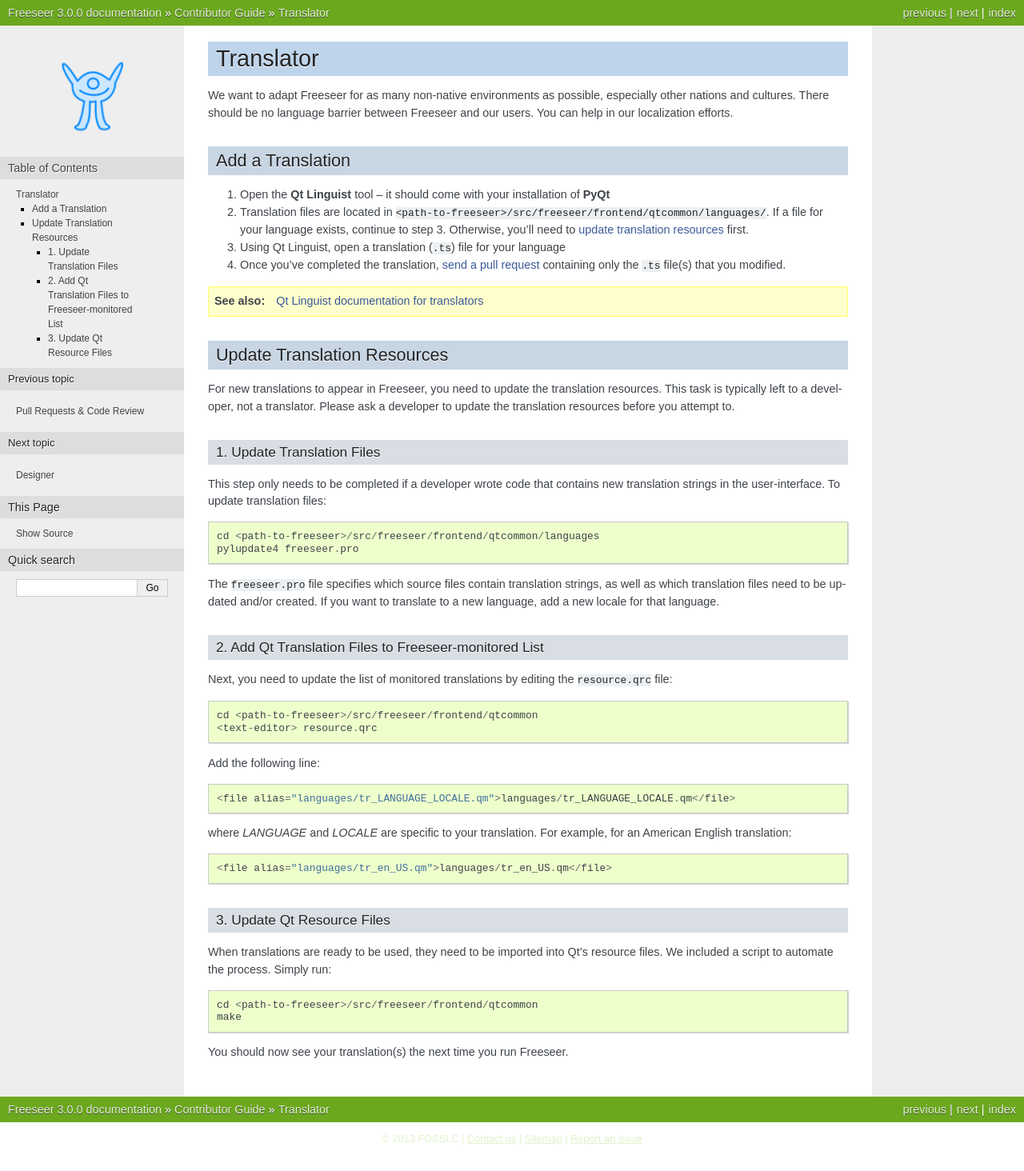
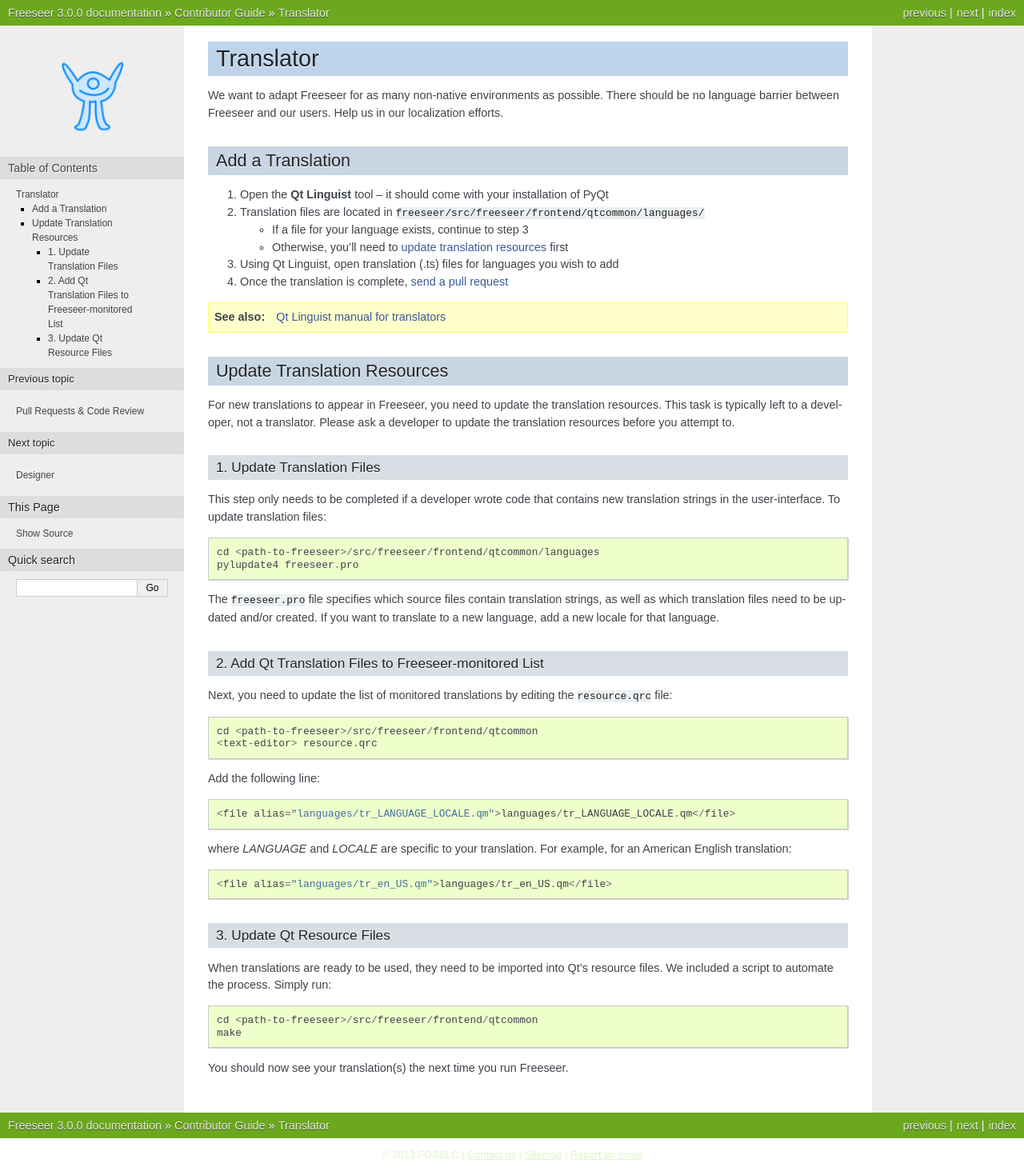
Before and after one commit to Freeseer/freeseer, a Sphinx documentation site: the page built from source/contribute/translation.rst, in a window 1280 px wide. Shown: the whole page at 80% size. Built offline with Sphinx 7.4.7, drawn with Linux system fonts in a browser that asks for light colours.

Commit message:
Improve steps to add a translation
- Also fix link to Qt Linguist manual

```diff
--- a/source/contribute/translation.rst
+++ b/source/contribute/translation.rst
@@ -1,32 +1,31 @@
 Translator
 ==========
 
-We want to adapt Freeseer for as many non-native environments as possible, especially other nations and cultures.
-There should be no language barrier between Freeseer and our users.
-You can help in our localization efforts.
-
+We want to adapt Freeseer for as many non-native environments as possible. There
+should be no language barrier between Freeseer and our users. Help us in our
+localization efforts.
 
 Add a Translation
 -----------------
 
 1. Open the **Qt Linguist** tool --
-   it should come with your installation of **PyQt**
+   it should come with your installation of PyQt
 
 2. Translation files are located in
-   ``<path-to-freeseer>/src/freeseer/frontend/qtcommon/languages/``.
-   If a file for your language exists, continue to step 3.
-   Otherwise, you'll need to `update translation resources`_ first.
+   ``freeseer/src/freeseer/frontend/qtcommon/languages/``
+
+   - If a file for your language exists, continue to step 3
+   - Otherwise, you'll need to `update translation resources`_ first
 
 
-3. Using Qt Linguist, open a translation (``.ts``) file for your language
+3. Using Qt Linguist, open translation (.ts) files for languages you wish to add
 
-4. Once you've completed the translation, `send a pull request
+4. Once the translation is complete, `send a pull request
    <https://help.github.com/articles/creating-a-pull-request>`_
-   containing only the ``.ts`` file(s) that you modified.
 
 .. seealso::
-  `Qt Linguist documentation for translators
-  <http://doc.qt.digia.com/qt/linguist-translators.html>`_
+  `Qt Linguist manual for translators
+  <http://qt-project.org/doc/qt-4.8/linguist-translators.html>`_
 
 
 Update Translation Resources
```
